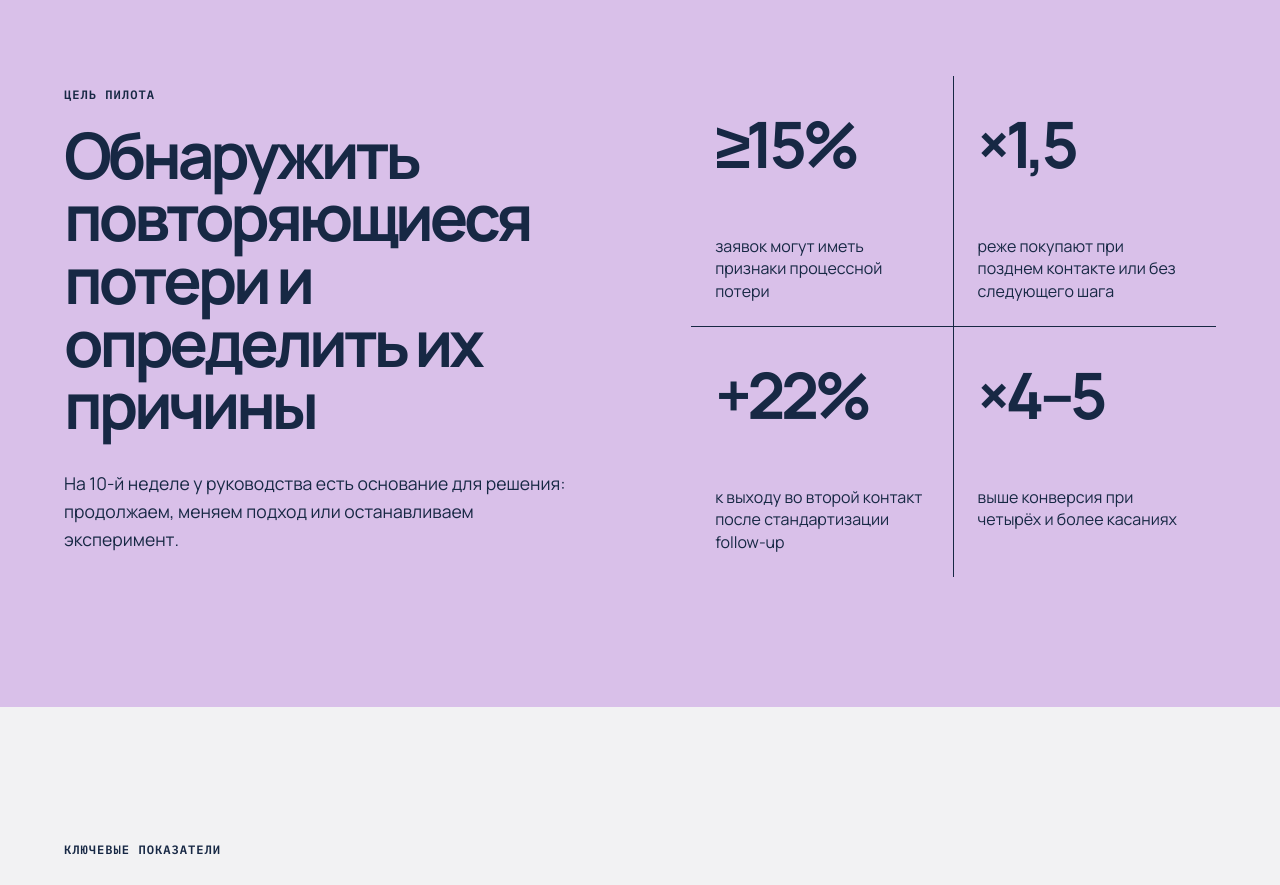
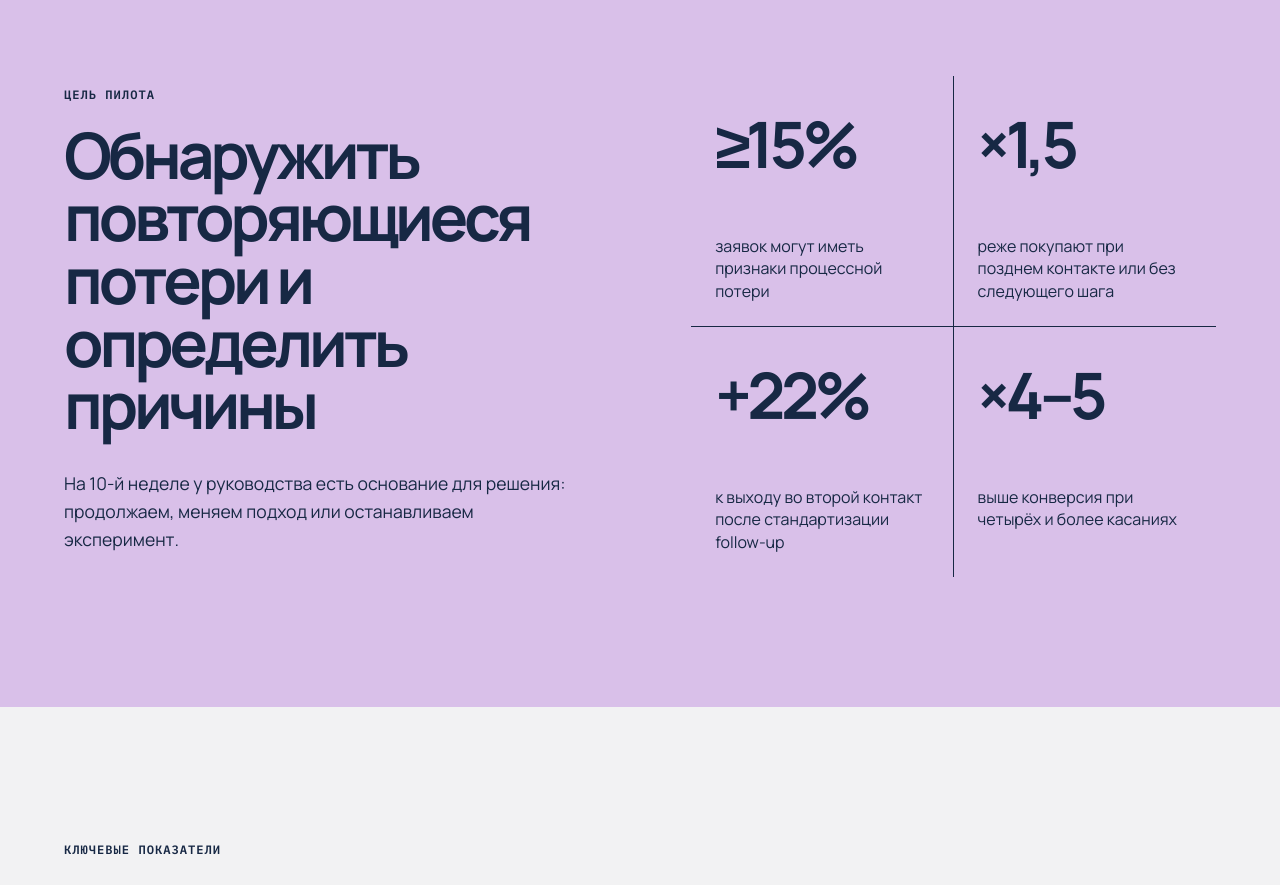
Before and after one commit to Bobcat-web/salelab, a React (Vite) app: page / in a window 1280 px wide. Shown: the part 2540-3425 px from the top of the page. Built offline with nearby package versions, Linux system fonts and the light colour scheme.

Commit message:
Update Site source

```diff
--- a/src/App.jsx
+++ b/src/App.jsx
@@ -222,7 +222,7 @@ function App() {
       <section className="targets section-pad">
         <div className="target-lead reveal">
           <span className="eyebrow">Цель пилота</span>
-          <h2>Обнаружить повторяющиеся потери и определить их причины</h2>
+          <h2>Обнаружить повторяющиеся потери и определить причины</h2>
           <p>На 10-й неделе у руководства есть основание для решения: продолжаем, меняем подход или останавливаем эксперимент.</p>
         </div>
         <div className="target-numbers reveal">
```
